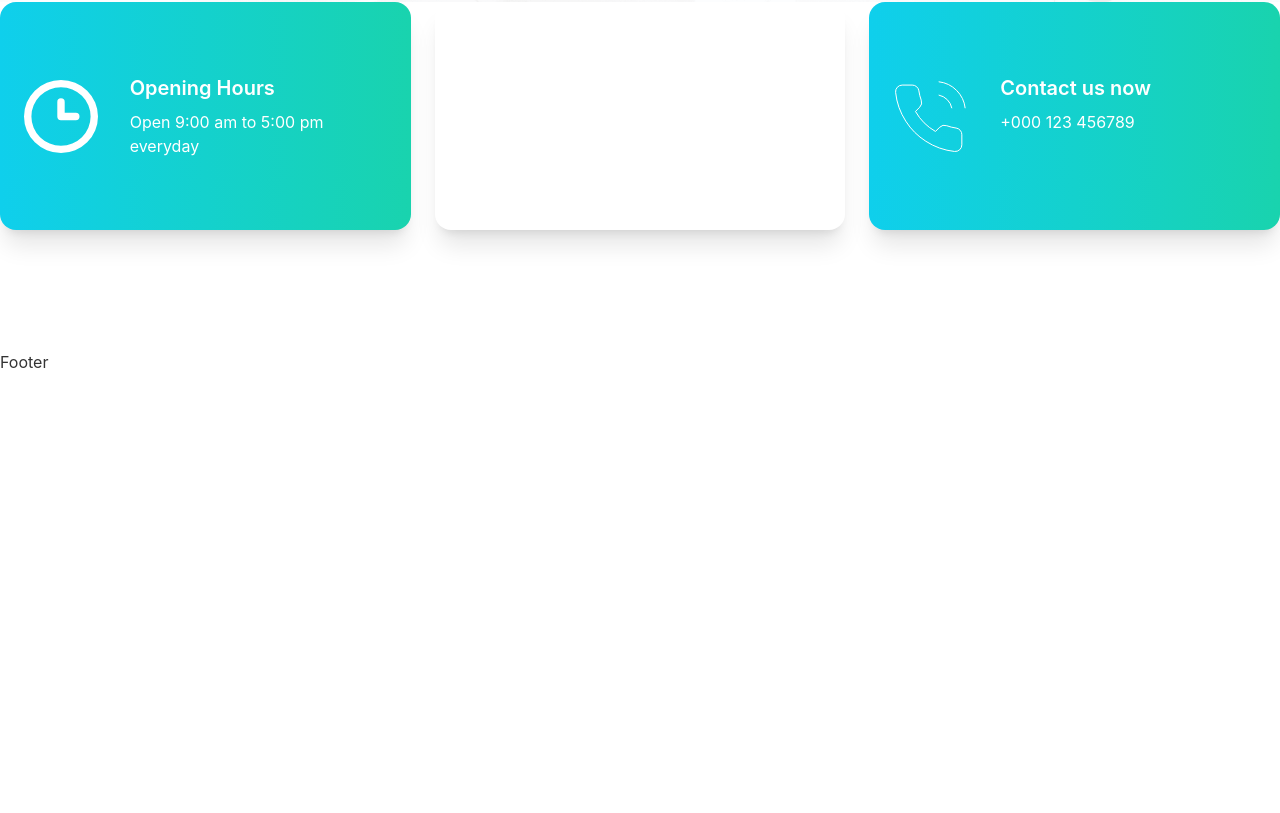
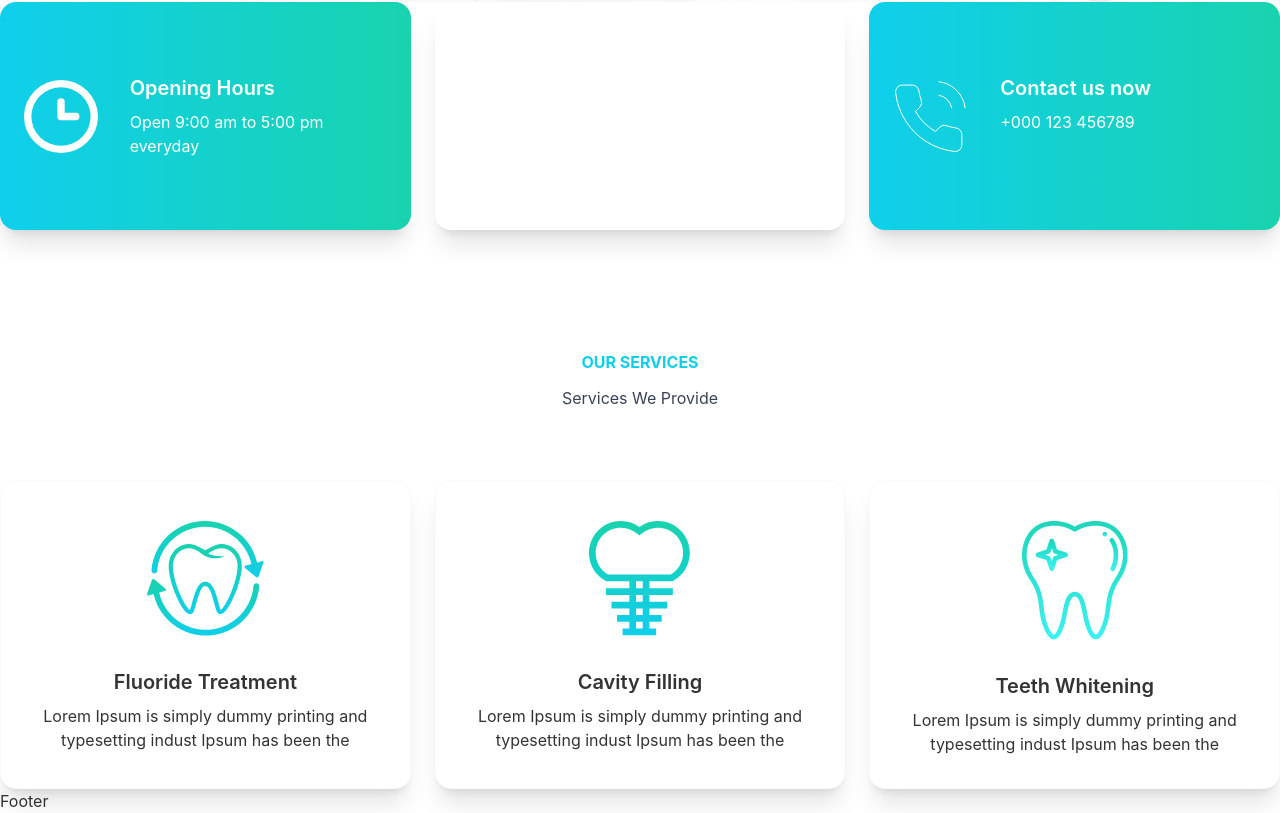
Before and after one commit to mohammedtakbir/doctors-portal-client-practice1, a React (Create React App) app: page / in a window 1280 px wide. Shown: the part 837-1650 px from the top of the page. Before the commit the page ends 1211 px from the top, so only its background shows below. Built offline with nearby package versions, Linux system fonts and the light colour scheme.

Commit message:
service card section added

```diff
--- a/src/Pages/Home/Home/Home.js
+++ b/src/Pages/Home/Home/Home.js
@@ -1,12 +1,14 @@
 import React from 'react';
 import Banner from '../Banner/Banner';
 import InfoCards from '../InfoCards/InfoCards';
+import ServiceCards from '../ServiceCards/ServiceCards';
 
 const Home = () => {
     return (
         <>
             <Banner />
             <InfoCards />
+            <ServiceCards />
         </>
     );
 };
--- a/src/Pages/Home/InfoCards/InfoCard.js
+++ b/src/Pages/Home/InfoCards/InfoCard.js
@@ -4,7 +4,7 @@
     const { name, description, icon, bgClass } = card;
     return (
         <>
-            <div className={`card sm:flex-row flex-col card-side bg-base-100 shadow-xl px-6 py-10 ${bgClass} text-white md:mx-0 mx-3`}>
+            <div className={`card sm:flex-row flex-col card-side bg-base-100 shadow-xl px-6 py-10 ${bgClass} text-white lg:mx-0 mx-3`}>
                 <figure>
                     <img src={icon} className='sm:w-full w-[90px]' alt="Movie" />
                 </figure>
--- a/src/Pages/Home/InfoCards/InfoCards.js
+++ b/src/Pages/Home/InfoCards/InfoCards.js
@@ -30,7 +30,7 @@
     ];
 
     return (
-        <div className='grid lg:grid-cols-3 md:grid-cols-2 grid-cols-1 gap-6 pb-[120px] container mx-auto'>
+        <div className='grid lg:grid-cols-3 md:grid-cols-2 grid-cols-1 gap-6 md:pb-[120px] pb-[70px] container mx-auto'>
             {
                 cardData.map(card => <InfoCard
                     key={card.id}
--- /dev/null
+++ b/src/Pages/Home/ServiceCards/ServiceCard.js
@@ -0,0 +1,20 @@
+import React from 'react';
+
+const ServiceCard = ({ card }) => {
+    const { name, description, image } = card;
+    return (
+        <>
+            <div className="card bg-base-100 shadow-xl border border-gray-50 lg:mx-0 mx-3">
+                <figure className="px-10 pt-10">
+                    <img src={image} alt="Shoes" className="rounded-xl" />
+                </figure>
+                <div className="card-body items-center text-center">
+                    <h2 className="card-title">{name}</h2>
+                    <p>{description}</p>
+                </div>
+            </div>
+        </>
+    );
+};
+
+export default ServiceCard;
--- /dev/null
+++ b/src/Pages/Home/ServiceCards/ServiceCards.js
@@ -0,0 +1,46 @@
+import React from 'react';
+import Fluoride from '../../../assets/images/fluoride.png';
+import Cavity from '../../../assets/images/cavity.png';
+import Whitening from '../../../assets/images/whitening.png';
+import ServiceCard from './ServiceCard';
+
+const ServiceCards = () => {
+    const serviceCard = [
+        {
+            id: 1,
+            name: 'Fluoride Treatment',
+            description: 'Lorem Ipsum is simply dummy printing and typesetting indust Ipsum has been the',
+            image: Fluoride
+        },
+        {
+            id: 2,
+            name: 'Cavity Filling',
+            description: 'Lorem Ipsum is simply dummy printing and typesetting indust Ipsum has been the',
+            image: Cavity
+        },
+        {
+            id: 3,
+            name: 'Teeth Whitening',
+            description: 'Lorem Ipsum is simply dummy printing and typesetting indust Ipsum has been the',
+            image: Whitening
+        }
+    ];
+    return (
+        <div className='container mx-auto'>
+            <div className='text-center text-base mb-[70px]'>
+                <h3 className='text-primary font-bold mb-3'>OUR SERVICES</h3>
+                <h4 className='text-[#3A4256] font-normal text-base text-[36px]'>Services We Provide</h4>
+            </div>
+            <div className='grid lg:grid-cols-3 md:grid-cols-2 grid-cols-1 gap-6'>
+                {
+                    serviceCard.map(card => <ServiceCard
+                        key={card.id}
+                        card={card}
+                    />)
+                }
+            </div>
+        </div>
+    );
+};
+
+export default ServiceCards;
```
